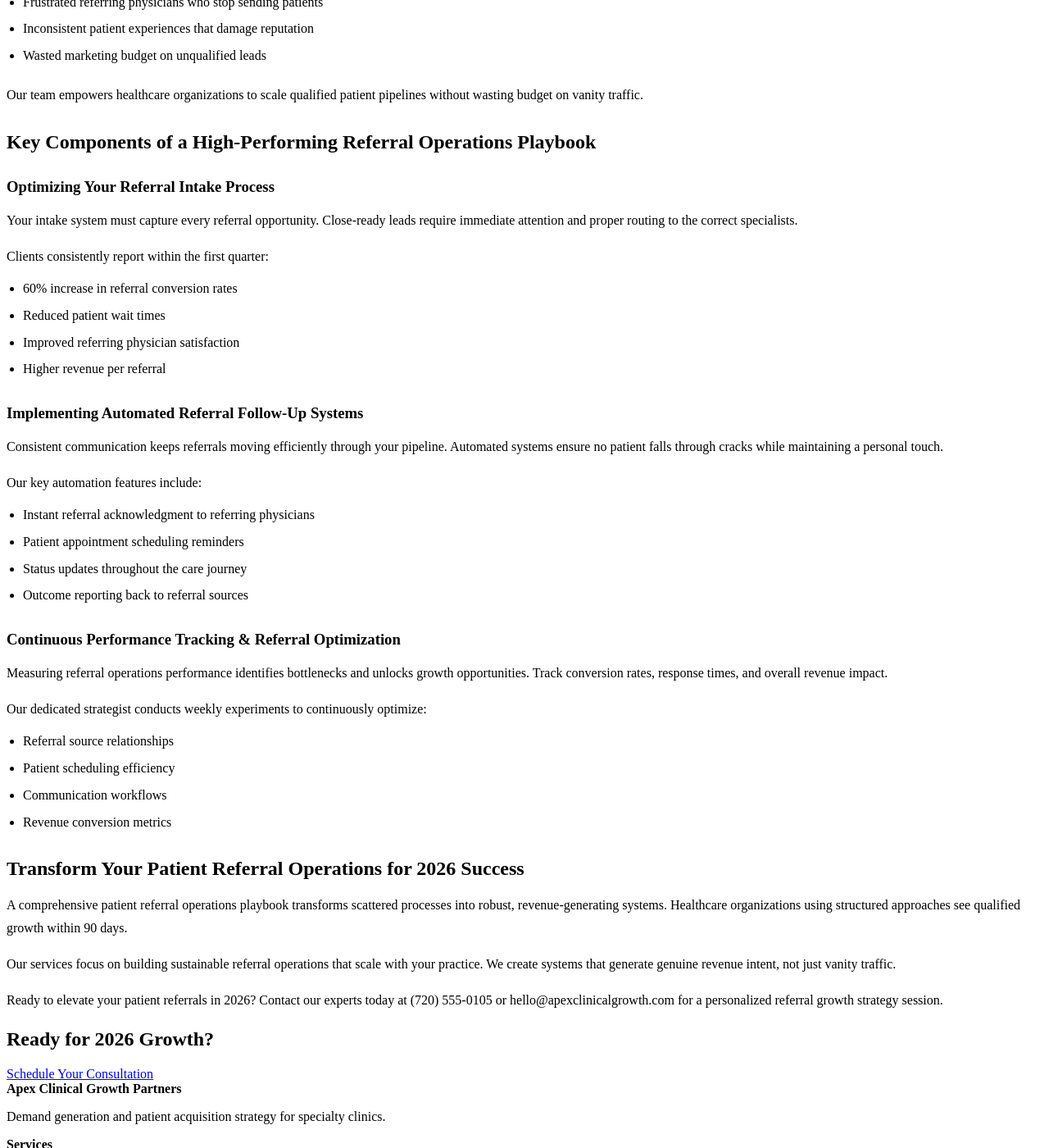
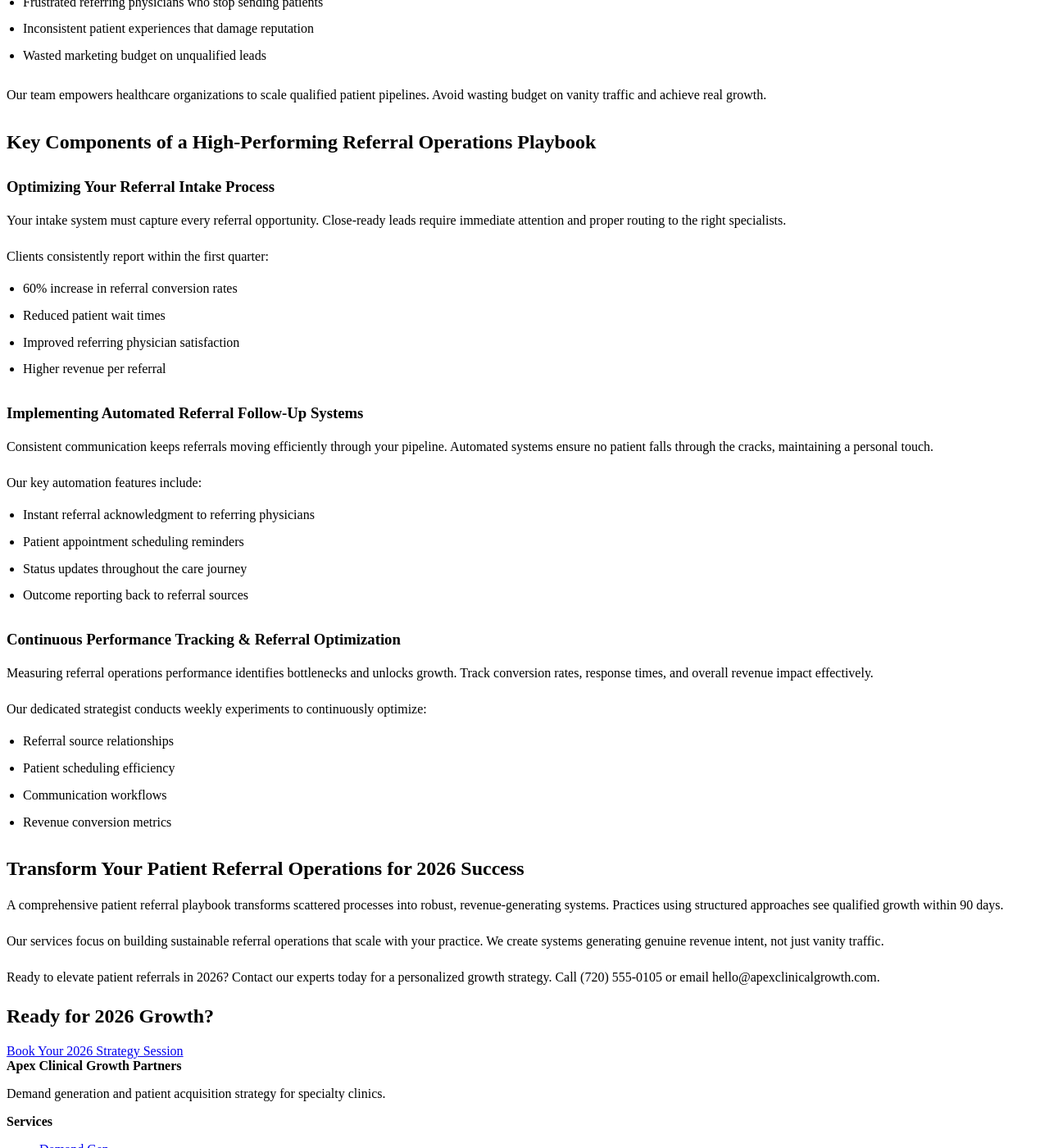
Before and after one commit to prjctlphbt/orbitr-canary-angular-20260228, a Jekyll site: the page angular-referral-ops-playbook-20260228142149.html, which Jekyll copies as it is, in a window 1280 px wide and 1400 px high, scrolled down 404 px. Shown: the whole window at 82% size. Built offline with Jekyll 4.4.1, drawn with Linux system fonts in a browser that asks for light colours; some of the changed text lies outside the part shown.

Commit message:
Refresh and update content: angular-referral-ops-playbook-20260228142149.html

```diff
--- a/angular-referral-ops-playbook-20260228142149.html
+++ b/angular-referral-ops-playbook-20260228142149.html
@@ -4,8 +4,8 @@
 <head>
 <meta charset="utf-8"/>
 <meta content="width=device-width, initial-scale=1.0" name="viewport"/>
-<meta content="Master patient referrals in 2026 with our comprehensive operations playbook. Optimize healthcare workflows, boost growth, and achieve superior patient outcomes. Transform your practice today." name="description"/>
-<title>Patient Referral Operations Playbook 2026 | Boost Healthcare Growth &amp; Outcomes</title>
+<meta content="Unlock healthcare growth in 2026 with our Patient Referral Operations Playbook. Optimize workflows, boost conversions, and achieve superior patient outcomes. Transform your practice." name="description"/>
+<title>2026 Patient Referral Playbook | Maximize Healthcare Growth &amp; Patient Outcomes</title>
 <style>
 
 
@@ -102,62 +102,62 @@
 <main class="page-main">
 <section class="page-hero landing-hero">
 <div class="container">
-<h1>Patient Referral Operations Playbook 2026: Drive Healthcare Growth</h1>
-<a class="cta" href="/services/">Get Your 2026 Playbook</a>
+<h1 translate="no">Patient Referral Operations Playbook 2026: Drive Healthcare Growth</h1>
+<a class="cta" href="/services/">Unlock Your 2026 Playbook</a>
 </div>
 </section>
 <section class="landing-content">
 <div class="container orbitr-generated-content">
-<h1>Patient Referral Operations Playbook 2026: Drive Healthcare Growth</h1>
-<p>Your patient referral operations playbook is critical for growth in 2026. Most healthcare organizations lose 40% of referrals due to broken processes and missed follow-ups.</p>
-<p>Apex Clinical Growth Partners, serving the Denver, CO community, specializes in creating systematic approaches that convert referral intent into sustainable revenue growth.</p>
-<h2>Why a 2026 Patient Referral Operations Playbook is Crucial for Growth</h2>
-<p>Effective referral operations directly impact your bottom line. Without a structured patient referral operations playbook, practices experience:</p>
+<h1 translate="no">Patient Referral Operations Playbook 2026: Drive Healthcare Growth</h1>
+<p>Your patient referral operations playbook is critical for growth in 2026. Many healthcare organizations lose 40% of referrals due to broken processes and missed follow-ups.</p>
+<p>Apex Clinical Growth Partners, serving the Denver, CO community, creates systematic approaches. We convert referral intent into sustainable revenue growth for your practice.</p>
+<h2 translate="no">Why a 2026 Patient Referral Operations Playbook is Crucial for Growth</h2>
+<p>Effective referral operations directly impact your bottom line. Without a structured 2026 patient referral playbook, practices often experience:</p>
 <ul>
 <li>Lost revenue from missed referral opportunities</li>
 <li>Frustrated referring physicians who stop sending patients</li>
 <li>Inconsistent patient experiences that damage reputation</li>
 <li>Wasted marketing budget on unqualified leads</li>
 </ul>
-<p>Our team empowers healthcare organizations to scale qualified patient pipelines without wasting budget on vanity traffic.</p>
-<h2>Key Components of a High-Performing Referral Operations Playbook</h2>
-<h3>Optimizing Your Referral Intake Process</h3>
-<p>Your intake system must capture every referral opportunity. Close-ready leads require immediate attention and proper routing to the correct specialists.</p>
-<p>Clients consistently report within the first quarter:
+<p>Our team empowers healthcare organizations to scale qualified patient pipelines. Avoid wasting budget on vanity traffic and achieve real growth.</p>
+<h2 translate="no">Key Components of a High-Performing Referral Operations Playbook</h2>
+<h3 translate="no">Optimizing Your Referral Intake Process</h3>
+<p>Your intake system must capture every referral opportunity. Close-ready leads require immediate attention and proper routing to the right specialists.</p>
+<p>Clients consistently report within the first quarter:</p>
 <ul>
 <li>60% increase in referral conversion rates</li>
 <li>Reduced patient wait times</li>
 <li>Improved referring physician satisfaction</li>
 <li>Higher revenue per referral</li>
-</ul></p>
-<h3>Implementing Automated Referral Follow-Up Systems</h3>
-<p>Consistent communication keeps referrals moving efficiently through your pipeline. Automated systems ensure no patient falls through cracks while maintaining a personal touch.</p>
-<p>Our key automation features include:
+</ul>
+<h3 translate="no">Implementing Automated Referral Follow-Up Systems</h3>
+<p>Consistent communication keeps referrals moving efficiently through your pipeline. Automated systems ensure no patient falls through the cracks, maintaining a personal touch.</p>
+<p>Our key automation features include:</p>
 <ul>
 <li>Instant referral acknowledgment to referring physicians</li>
 <li>Patient appointment scheduling reminders</li>
 <li>Status updates throughout the care journey</li>
 <li>Outcome reporting back to referral sources</li>
-</ul></p>
-<h3>Continuous Performance Tracking &amp; Referral Optimization</h3>
-<p>Measuring referral operations performance identifies bottlenecks and unlocks growth opportunities. Track conversion rates, response times, and overall revenue impact.</p>
-<p>Our dedicated strategist conducts weekly experiments to continuously optimize:
+</ul>
+<h3 translate="no">Continuous Performance Tracking &amp; Referral Optimization</h3>
+<p>Measuring referral operations performance identifies bottlenecks and unlocks growth. Track conversion rates, response times, and overall revenue impact effectively.</p>
+<p>Our dedicated strategist conducts weekly experiments to continuously optimize:</p>
 <ul>
 <li>Referral source relationships</li>
 <li>Patient scheduling efficiency</li>
 <li>Communication workflows</li>
 <li>Revenue conversion metrics</li>
-</ul></p>
-<h2>Transform Your Patient Referral Operations for 2026 Success</h2>
-<p>A comprehensive patient referral operations playbook transforms scattered processes into robust, revenue-generating systems. Healthcare organizations using structured approaches see qualified growth within 90 days.</p>
-<p>Our services focus on building sustainable referral operations that scale with your practice. We create systems that generate genuine revenue intent, not just vanity traffic.</p>
-<p>Ready to elevate your patient referrals in 2026? Contact our experts today at (720) 555-0105 or hello@apexclinicalgrowth.com for a personalized referral growth strategy session.</p>
+</ul>
+<h2 translate="no">Transform Your Patient Referral Operations for 2026 Success</h2>
+<p>A comprehensive patient referral playbook transforms scattered processes into robust, revenue-generating systems. Practices using structured approaches see qualified growth within 90 days.</p>
+<p>Our services focus on building sustainable referral operations that scale with your practice. We create systems generating genuine revenue intent, not just vanity traffic.</p>
+<p>Ready to elevate patient referrals in 2026? Contact our experts today for a personalized growth strategy. Call (720) 555-0105 or email hello@apexclinicalgrowth.com.</p>
 </div>
 </section>
 <section class="landing-cta">
 <div class="container">
-<h2>Ready for 2026 Growth?</h2>
-<a class="cta" href="/services/">Schedule Your Consultation</a>
+<h2 translate="no">Ready for 2026 Growth?</h2>
+<a class="cta" href="/services/">Book Your 2026 Strategy Session</a>
 </div>
 </section>
 </main>
```
